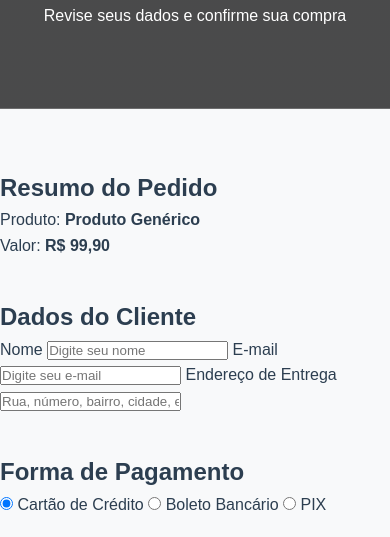
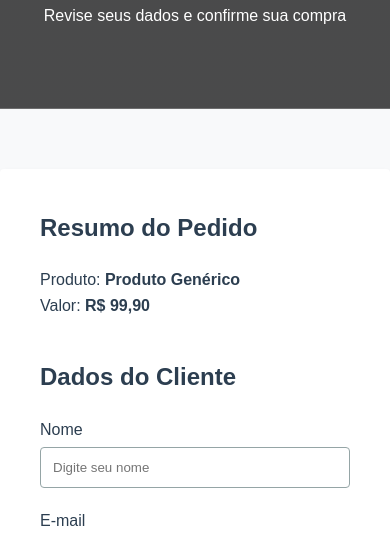
Before and after one commit to vicenteaugusto9/Auto-Pecas, a plain HTML site: page pagamento.html in a window 390 px wide. Shown: the part 296-833 px from the top of the page. Drawn offline with Linux system fonts and the light colour scheme.

Commit message:
Update style.css

```diff
--- a/style.css
+++ b/style.css
@@ -997,4 +997,30 @@ address svg {
     .footer-grid {
         grid-template-columns: 1fr;
     }
+    .checkout-form {
+  background: white;
+  padding: 40px;
+  border-radius: var(--border-radius);
+  box-shadow: var(--shadow);
 }
+
+.checkout-form h2 {
+  margin-bottom: 20px;
+  font-size: 1.5rem;
+  font-weight: 600;
+}
+
+.checkout-form label {
+  display: block;
+  margin-top: 20px;
+  font-weight: 500;
+}
+
+.checkout-form input[type="text"],
+.checkout-form input[type="email"] {
+  width: 100%;
+  padding: 12px;
+  border: 1px solid var(--gray-color);
+  border-radius: var(--border-radius);
+  margin-top: 5px;
+}
```
